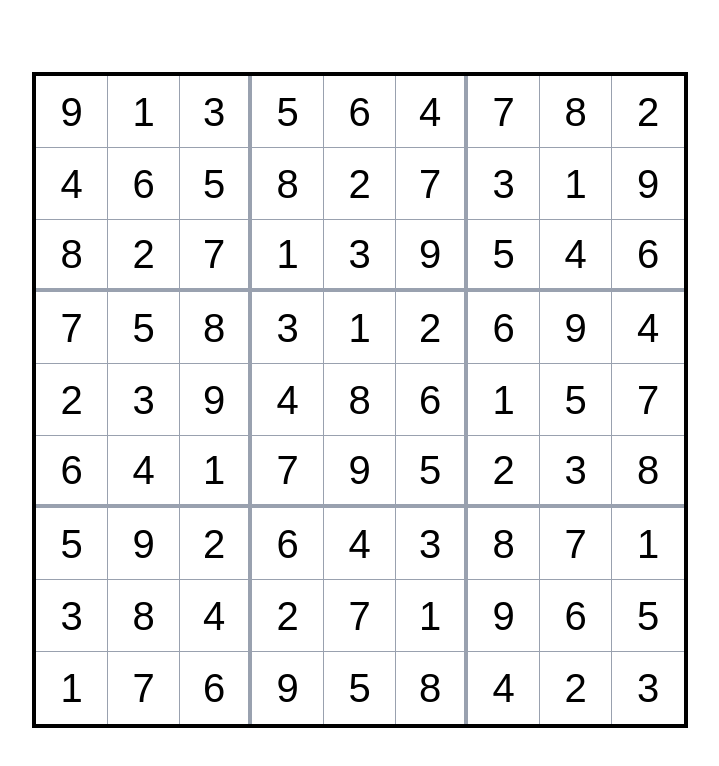
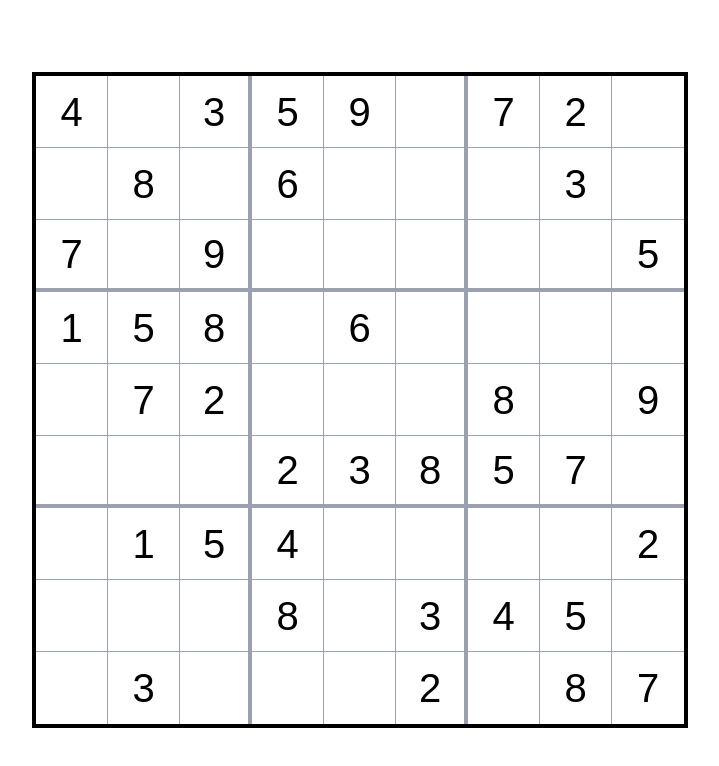
Before and after one commit to Ryan-Vakhshoori/sudory, a Next.js app: page / in a window 1280 px wide. Shown: the top 766 px of the page, without its empty margins (280-999 px from the left). Built offline with nearby package versions, Linux system fonts and the light colour scheme.

Commit message:
Implement core game logic

```diff
--- a/src/app/page.tsx
+++ b/src/app/page.tsx
@@ -1,11 +1,21 @@
+"use client";
+
+import { useState } from "react";
+
 function Cell({
   value,
   rowIndex,
   colIndex,
+  hidden,
+  onClick,
+  className,
 }: {
   value: number;
   rowIndex: number;
   colIndex: number;
+  hidden: boolean;
+  onClick: () => void;
+  className?: string;
 }) {
   // Determine if the cell is on a subgrid boundary
   const isBottomSubgridBorder = rowIndex === 2 || rowIndex == 5;
@@ -20,25 +30,130 @@ function Cell({
 
   return (
     <div
-      className={`flex justify-center items-center h-18 w-18 ${borderClasses} border-gray-400`}
+      className={`flex justify-center items-center h-18 w-18 ${borderClasses} border-gray-400 ${className}`}
+      onClick={onClick}
     >
-      {value}
+      {hidden ? "" : value}
     </div>
   );
 }
 
 function Grid() {
   const sudokuBoard = [
-    [9, 1, 3, 5, 6, 4, 7, 8, 2],
-    [4, 6, 5, 8, 2, 7, 3, 1, 9],
-    [8, 2, 7, 1, 3, 9, 5, 4, 6],
-    [7, 5, 8, 3, 1, 2, 6, 9, 4],
-    [2, 3, 9, 4, 8, 6, 1, 5, 7],
-    [6, 4, 1, 7, 9, 5, 2, 3, 8],
-    [5, 9, 2, 6, 4, 3, 8, 7, 1],
-    [3, 8, 4, 2, 7, 1, 9, 6, 5],
-    [1, 7, 6, 9, 5, 8, 4, 2, 3],
+    [4, 6, 3, 5, 9, 1, 7, 2, 8],
+    [5, 8, 1, 6, 2, 7, 9, 3, 4],
+    [7, 2, 9, 3, 8, 4, 6, 1, 5],
+    [1, 5, 8, 7, 6, 9, 2, 4, 3],
+    [3, 7, 2, 1, 4, 5, 8, 6, 9],
+    [9, 4, 6, 2, 3, 8, 5, 7, 1],
+    [8, 1, 5, 4, 7, 6, 3, 9, 2],
+    [2, 9, 7, 8, 1, 3, 4, 5, 6],
+    [6, 3, 4, 9, 5, 2, 1, 8, 7],
   ];
+
+  const [hiddenCells, setHiddenCells] = useState(
+    new Set([
+      "0-1", "0-5", "0-8",
+      "1-0", "1-2", "1-4", "1-5", "1-6", "1-8",
+      "2-1", "2-3", "2-4", "2-5", "2-6", "2-7",
+      "3-3", "3-5", "3-6", "3-7", "3-8",
+      "4-0", "4-3", "4-4", "4-5", "4-7",
+      "5-0", "5-1", "5-2", "5-8",
+      "6-0", "6-4", "6-5", "6-6", "6-7",
+      "7-0", "7-1", "7-2", "7-4", "7-8",
+      "8-0", "8-2", "8-3", "8-4", "8-6"
+    ])
+  );
+
+  const [revealedCells, setRevealedCells] = useState<
+    { rowIndex: number; colIndex: number }[]
+  >([]);
+
+  const isShaded = (rowIndex: number, colIndex: number) => {
+    if (revealedCells.length !== 1) return false; // Disable shading if no cell or two cells are revealed
+
+    const { rowIndex: revealedRow, colIndex: revealedCol } = revealedCells[0];
+
+    // Check if the cell is in the same row, column, or subgrid
+    const sameRow = rowIndex === revealedRow;
+    const sameCol = colIndex === revealedCol;
+    const sameSubgrid =
+      Math.floor(rowIndex / 3) === Math.floor(revealedRow / 3) &&
+      Math.floor(colIndex / 3) === Math.floor(revealedCol / 3);
+
+    // Do not shade cells that are already revealed
+    const cellKey = `${rowIndex}-${colIndex}`;
+    const isHidden = hiddenCells.has(cellKey);
+
+    return isHidden && (sameRow || sameCol || sameSubgrid);
+  };
+
+  const isRevealedCell = (rowIndex: number, colIndex: number) => {
+    // Check if the cell matches any of the revealed cells
+    return revealedCells.some(
+      (cell) => cell.rowIndex === rowIndex && cell.colIndex === colIndex
+    );
+  };
+
+  const isSameValue = (rowIndex: number, colIndex: number) => {
+    if (revealedCells.length !== 1) return false; // Highlight only when one cell is revealed
+
+    const { rowIndex: revealedRow, colIndex: revealedCol } = revealedCells[0];
+    const revealedValue = sudokuBoard[revealedRow][revealedCol];
+    const cellKey = `${rowIndex}-${colIndex}`;
+
+    // Only highlight cells with the same value if they are not hidden and not part of a matched pair
+    return (
+      !hiddenCells.has(cellKey) &&
+      sudokuBoard[rowIndex][colIndex] === revealedValue &&
+      !isRevealedCell(rowIndex, colIndex)
+    );
+  };
+
+  const handleCellClick = (rowIndex: number, colIndex: number) => {
+    const cellKey = `${rowIndex}-${colIndex}`;
+
+    if (!hiddenCells.has(cellKey)) return;
+
+    const revealCell = () => {
+      setHiddenCells((prev) => {
+        const newHiddenCells = new Set(prev);
+        newHiddenCells.delete(cellKey);
+        return newHiddenCells;
+      });
+    };
+
+    if (revealedCells.length === 1) {
+      const [firstCell] = revealedCells;
+      const firstValue = sudokuBoard[firstCell.rowIndex][firstCell.colIndex];
+      const secondValue = sudokuBoard[rowIndex][colIndex];
+
+      // Add the second revealed cell
+      setRevealedCells((prev) => [...prev, { rowIndex, colIndex }]);
+
+      if (firstValue === secondValue) {
+        // Match: Keep both cells revealed and remove shading
+        revealCell();
+        setRevealedCells([]);
+      } else {
+        // No match: Hide both cells after a delay
+        revealCell();
+        setTimeout(() => {
+          setHiddenCells((prev) => {
+            const newHiddenCells = new Set(prev);
+            newHiddenCells.add(cellKey);
+            newHiddenCells.add(`${firstCell.rowIndex}-${firstCell.colIndex}`);
+            return newHiddenCells;
+          });
+          setRevealedCells([]);
+        }, 1000);
+      }
+    } else {
+      // First cell revealed
+      setRevealedCells([{ rowIndex, colIndex }]);
+      revealCell();
+    }
+  };
 
   return (
     <div className="grid grid-cols-9 border-4">
@@ -49,6 +164,17 @@ function Grid() {
             value={value}
             rowIndex={rowIndex}
             colIndex={colIndex}
+            hidden={hiddenCells.has(`${rowIndex}-${colIndex}`)}
+            onClick={() => handleCellClick(rowIndex, colIndex)}
+            className={
+              isRevealedCell(rowIndex, colIndex)
+                ? "bg-blue-200" // Highlight revealed cells
+                : isSameValue(rowIndex, colIndex)
+                ? "bg-green-200" // Highlight cells with the same value
+                : isShaded(rowIndex, colIndex)
+                ? "bg-gray-200" // Shade other cells
+                : ""
+            }
           />
         ))
       )}
```
